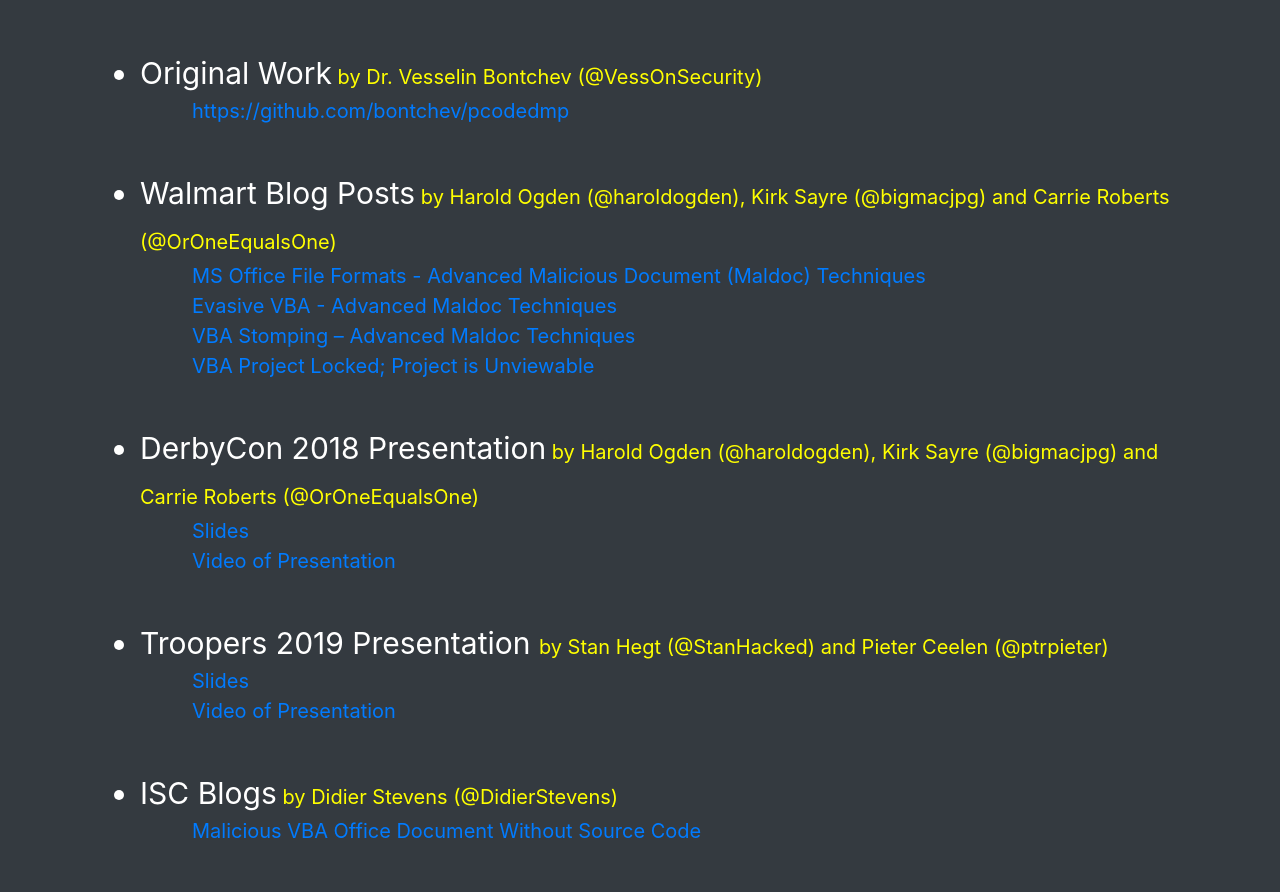
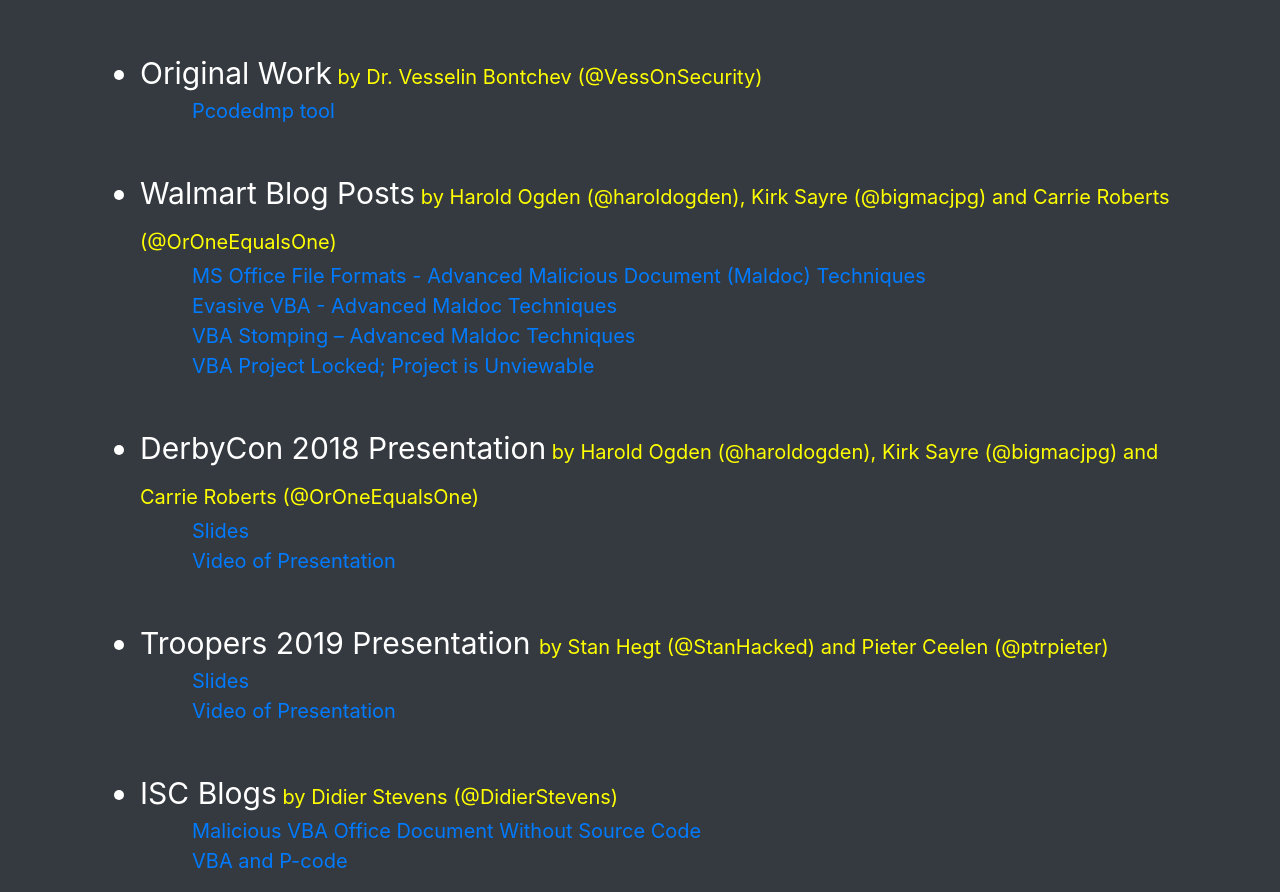
Before and after one commit to vbastomp/vbastomp.github.io, a plain HTML site: page index.html in a window 1280 px wide. Shown: the part 517-1409 px from the top of the page. Drawn offline with nearby package versions, Linux system fonts and the light colour scheme.

Commit message:
label link

```diff
--- a/index.html
+++ b/index.html
@@ -17,7 +17,7 @@
 		    <div class="img-fluid" id="linksDiv">
                 <ul >
                     <li>Original Work<span id="by"> by Dr. Vesselin Bontchev (@VessOnSecurity)</span></li>
-                    <li id="links"><a href="https://github.com/bontchev/pcodedmp">https://github.com/bontchev/pcodedmp</a></li>
+                    <li id="links"><a href="https://github.com/bontchev/pcodedmp">Pcodedmp tool</a></li>
                     </br>
 					<li>Walmart Blog Posts<span id="by"> by Harold Ogden (@haroldogden), Kirk Sayre (@bigmacjpg) and Carrie Roberts (@OrOneEqualsOne)</span></li>
 					<li id="links"><a href="https://medium.com/walmartlabs/ms-office-file-formats-advanced-malicious-document-maldoc-techniques-b5f948950fdf">MS Office File Formats - Advanced Malicious Document (Maldoc) Techniques</a></li>
@@ -35,6 +35,7 @@
 					</br>
 					<li><a>ISC Blogs</a><span id="by"> by Didier Stevens (@DidierStevens)</span></li>
 					<li id="links"><a href="https://isc.sans.edu/diary/Malicious+VBA+Office+Document+Without+Source+Code/24870">Malicious VBA Office Document Without Source Code</a></li>
+					<li id="links"><a href="https://isc.sans.edu/forums/diary/VBA+and+Pcode/21521/">VBA and P-code</a></li>
 					</br>
 					<li><a>Sp4rkcon 2019 Presentation</a><span id="by"> by Kirk Sayre (@bigmacjpg) and Carrie Roberts (@OrOneEqualsOne)</span></li>
 					<li id="links"><a >Slides (link coming soon)</a></li>
```
